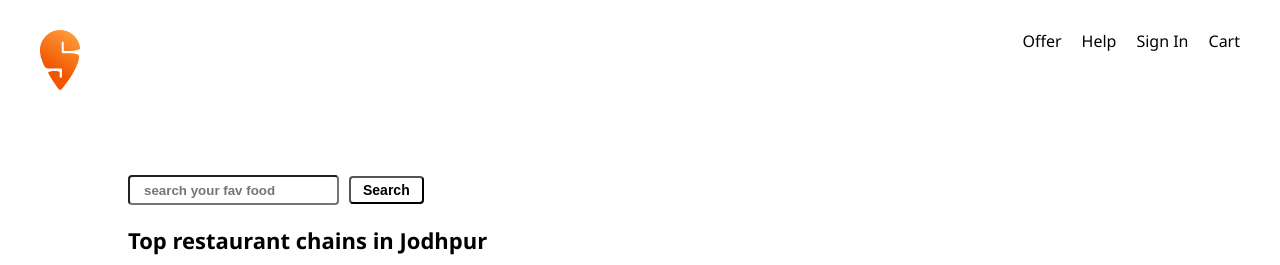
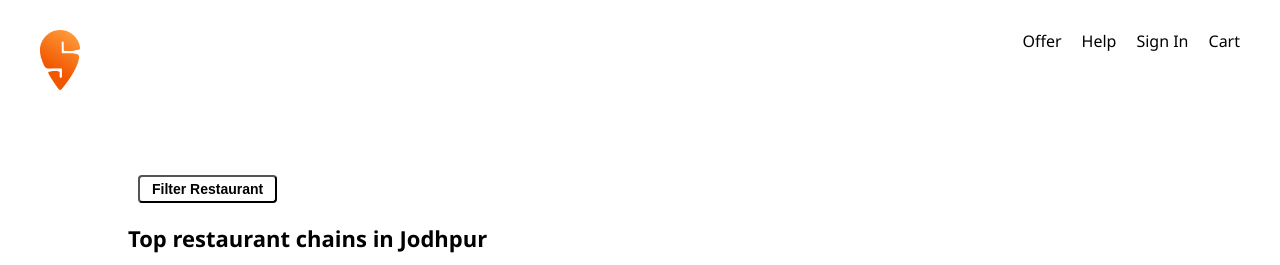
Before and after one commit to DappCoderr/swiggy-clone, a React (Vite) app in the folder web/: page / in a window 1280 px wide. Shown: the top 265 px of the page. Built offline with nearby package versions, Linux system fonts and the light colour scheme.

Commit message:
Add Filter logic in res list

```diff
--- a/web/src/components/RestaurentList.jsx
+++ b/web/src/components/RestaurentList.jsx
@@ -1,22 +1,34 @@
 import RestaurentCard from "./RestaurentCard";
 import resObj from "../utils/mockData";
+import { useState } from "react";
 
 const RestaurentList = () => {
+  const [listOfRes, setListOfRes] = useState(resObj);
+
   return (
     <div className="restaurent_container">
-      <form action="">
+      {/* <form action="">
         <input
           className="i_search"
           type="search"
           placeholder="search your fav food"
-        />
-        <button className="btn_search" type="submit">
-          Search
-        </button>
-      </form>
+        /> */}
+      <button
+        className="btn_search"
+        type="submit"
+        onClick={() => {
+          const filterData = listOfRes.filter(
+            (ele) => ele.info.avgRating >= 4.5
+          );
+          setListOfRes(filterData);
+        }}
+      >
+        Filter Restaurant
+      </button>
+      {/* </form> */}
       <h1 className="restaurent_heading">Top restaurant chains in Jodhpur</h1>
       <section className="restaurent_items">
-        {resObj.map((res, index) => {
+        {listOfRes.map((res, index) => {
           return <RestaurentCard key={index} resData={res} />;
         })}
       </section>
```
